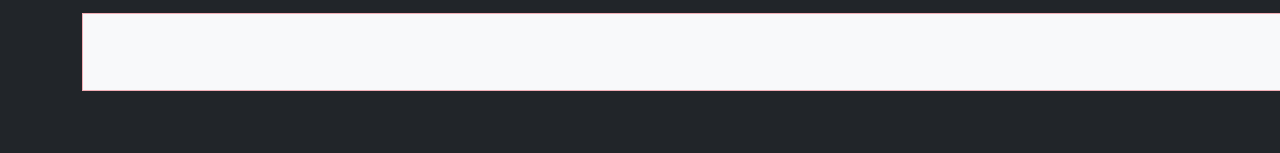
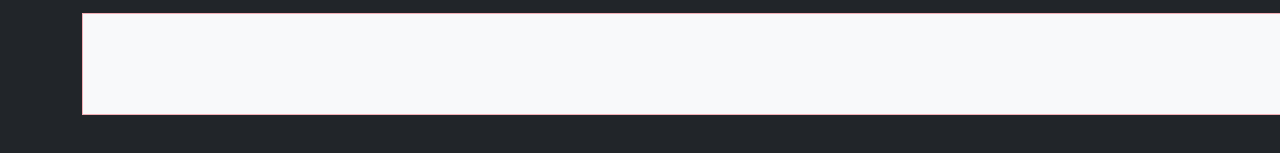
Before and after one commit to astridVanessa/astridVanessa.github.io, a plain HTML site: page index.html in a window 1280 px wide. Shown: the part 559-712 px from the top of the page. Drawn offline with nearby package versions, Linux system fonts and the light colour scheme.

Commit message:
Update index.html

```diff
--- a/index.html
+++ b/index.html
@@ -51,7 +51,7 @@
         <button id="l" class=" btn btn-secondary me-5 ">Limpiar </button>
   </div>
            <div class="container mt-3 mb-3">
-    <textarea  id="t" cols=" 150" rows="3" class="  border border-danger-subtle bi-star-half bg-body-tertiary fs-6 "> </textarea>
+    <textarea  id="t" cols=" 150" rows="4" class="  border border-danger-subtle bi-star-half bg-body-tertiary fs-6 "> </textarea>
 
 
 
```
